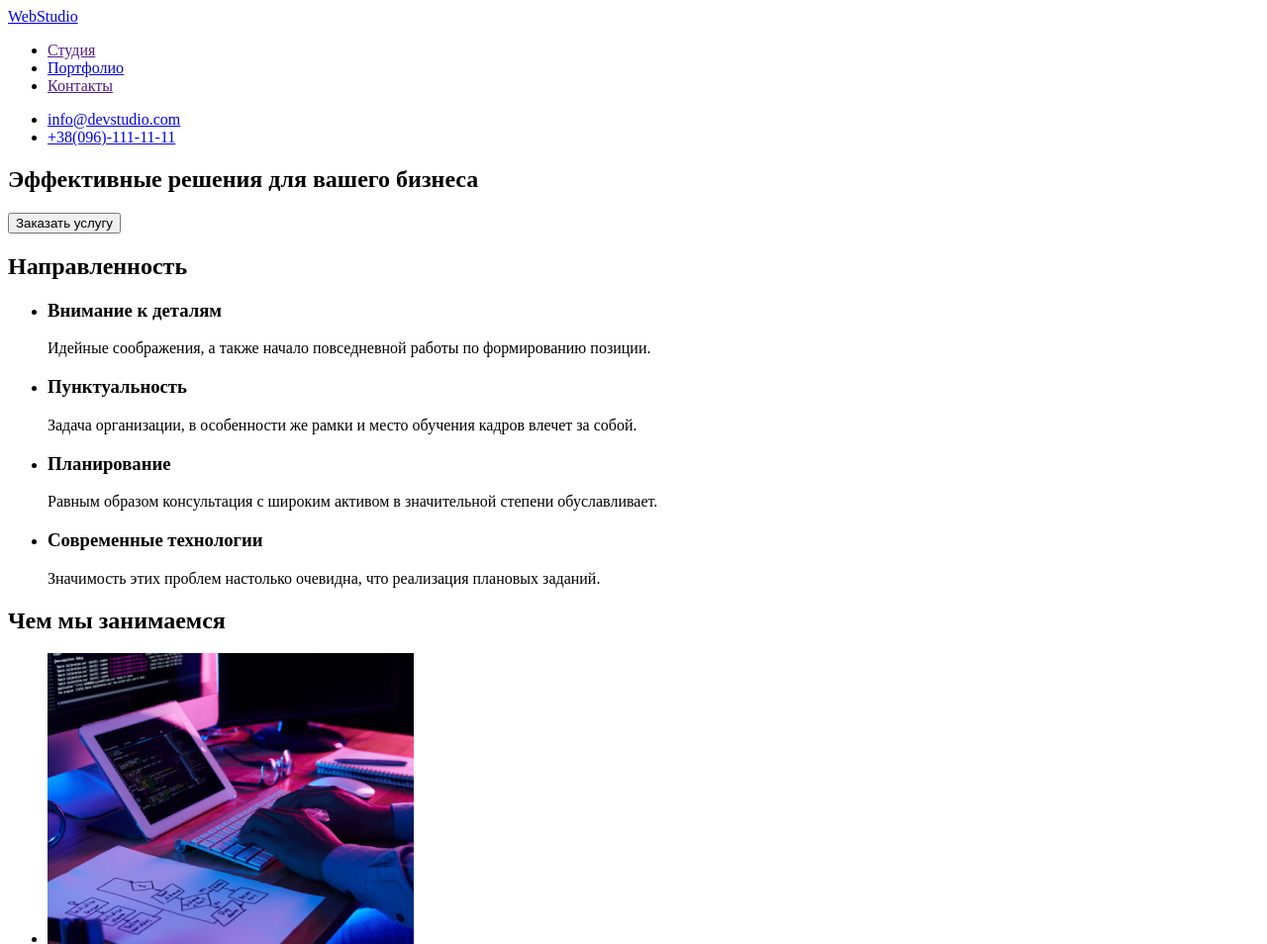
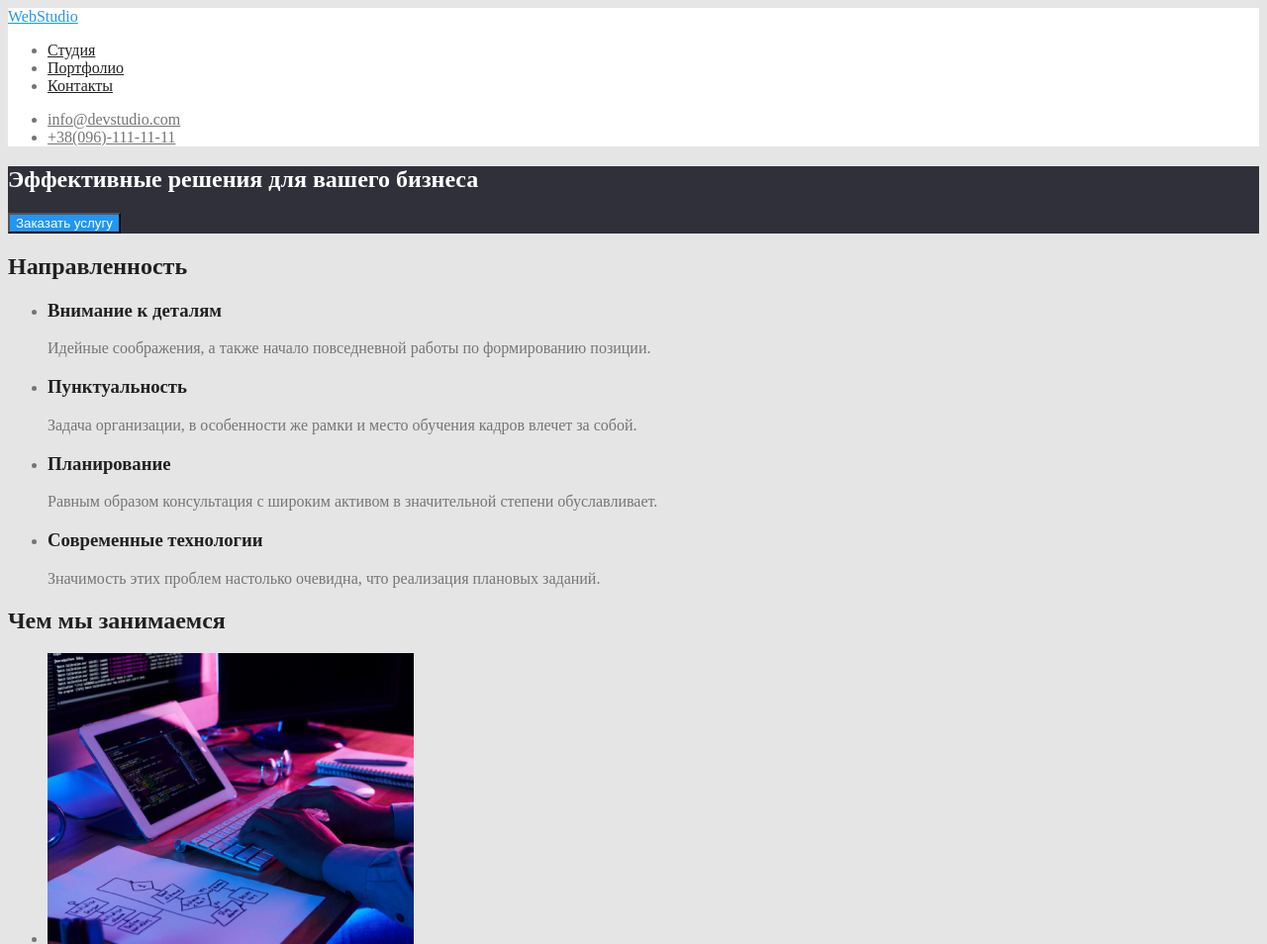
Before and after one commit to Maksim-Kazantsev/goit-markup-hw-02, a plain HTML site: page index.html in a window 1280 px wide. Shown: the top 954 px of the page at 99% size. Drawn offline with Linux system fonts and the light colour scheme.

Commit message:
add css studio

```diff
--- a/css/styles.css
+++ b/css/styles.css
@@ -0,0 +1,80 @@
+:root{
+--primary-text-color: #757575;
+--title-text-color: #212121;
+--accent-color: #2196F3;
+--active-text-color: #FFFFFF;
+--address-text-color: rgba(255, 255, 255, 0.6);
+}
+body{
+background-color: #E5E5E5;
+color: var(--primary-text-color);
+}
+/* ul { list-style: none;}*/
+/* Nav*/
+.top{
+background-color: #FFFFFF;
+}
+.logo{
+color: #2196F3;
+}
+.site-nav .link{
+color: #212121;
+}
+.site-nav .link:hover,
+.site-nav .link:focus{
+color: #2196F3;
+}
+/* Contacts*/
+.auth-nav .link{
+color: #757575;
+}
+.auth-nav .link:hover,
+.auth-nav .link:focus{
+color:  #2196F3;
+}
+/* Hero */
+.hero {
+background-color: #2F303A;
+color: #FFFFFF;
+}
+.button{
+background: #2196F3;
+color: #FFFFFF;
+cursor: pointer;
+}
+/* Section */
+.section-title {
+color: #212121;
+}
+.section-features{
+color: #212121;
+}
+.section-content{
+color: #757575;
+}
+/* Works */
+.section.background{
+background-color: #E5E5E5;
+}
+/* Team */
+.section.team{
+    background-color: #F5F4FA;
+}
+/* Footer */
+.footer{
+background-color: #2F303A;
+}
+.link-address{
+color: #FFFFFF;
+}
+.link-address:hover,
+.link-address:focus{
+color:  #2196F3;
+}
+.footer .link{
+color: #757575;
+}
+.footer .link:hover,
+.footer .link:focus{
+color:  #2196F3;
+}
--- a/index.html
+++ b/index.html
@@ -5,88 +5,95 @@
     <meta http-equiv="X-UA-Compatible" content="IE=edge">
     <meta name="viewport" content="width=device-width, initial-scale=1.0">
     <title>Document</title>
+    <link rel="stylesheet" href="./css/styles.css">
 </head>
 <body>
-<header>
+<header class="top">
+<!-- Nav -->
     <nav>
-    <a href="./index.html" >WebStudio</a>
-    <ul>
-        <li><a href="">Студия</a></li>
-        <li><a href="./portfolio.html">Портфолио</a></li>
-        <li><a href="">Контакты</a></li>
+    <a href="./index.html" class="logo">WebStudio</a>
+    <ul class="site-nav">
+        <li><a href="" class="link">Студия</a></li>
+        <li><a href="./portfolio.html" class="link">Портфолио</a></li>
+        <li><a href="" class="link">Контакты</a></li>
     </ul>
     </nav>
-    <ul>
-        <li><a href="mailto:info@devstudio.com">info@devstudio.com</a></li>
-        <li><a href="tel:+380961111111">+38(096)-111-11-11</a></li>
+<!-- Сontacts -->
+    <ul class="auth-nav">
+        <li><a href="mailto:info@devstudio.com" class='link'>info@devstudio.com</a></li>
+        <li><a href="tel:+380961111111" class='link'>+38(096)-111-11-11</a></li>
     </ul>
 </header>
 <main>
-    <section>
+<!-- Hero -->
+    <section class="hero">
         <h1>Эффективные решения для вашего бизнеса</h1>
-        <button type="button">Заказать услугу</button>
+        <button type="button" class="button">Заказать услугу</button>
     </section>
-    <section>
-        <h2>Направленность</h2>
+<!-- Works -->
+    <section  class="section background">
+        <h2 class="section-title">Направленность</h2>
         <ul>
             <li>
-                <h3>Внимание к деталям</h3>
-                <p>Идейные соображения, а также начало повседневной работы по формированию позиции.</p>
+                <h3 class="section-features">Внимание к деталям</h3>
+                <p class="section-content">Идейные соображения, а также начало повседневной работы по формированию позиции.</p>
             </li>
             <li>
-                <h3>Пунктуальность</h3>
-                <p>Задача организации, в особенности же рамки и место обучения кадров влечет за собой.</p>
+                <h3 class="section-features">Пунктуальность</h3>
+                <p class="section-content">Задача организации, в особенности же рамки и место обучения кадров влечет за собой.</p>
             </li>
             <li>
-                <h3>Планирование</h3>
-                <p>Равным образом консультация с широким активом в значительной степени обуславливает.</p>
+                <h3 class="section-features">Планирование</h3>
+                <p class="section-content">Равным образом консультация с широким активом в значительной степени обуславливает.</p>
             </li>
             <li>
-                <h3>Современные технологии</h3>
-                <p>Значимость этих проблем настолько очевидна, что реализация плановых заданий.</p>
+                <h3 class="section-features">Современные технологии</h3>
+                <p class="section-content">Значимость этих проблем настолько очевидна, что реализация плановых заданий.</p>
             </li>
         </ul>
     </section>
-    <section>
-        <h2>Чем мы занимаемся</h2>
+    <section class="section background">
+        <h2 class="section-title">Чем мы занимаемся</h2>
         <ul>
             <li><img src="./images/img-6.jpg" alt="программированием" width="370"/></li>
             <li><img src="./images/img-4.jpg" alt="Разработка приложений " width="370"/></li>
             <li><img src="./images/img-5.jpg" alt="Дизайн" width="370"/></li>
         </ul>
     </section>
-    <section>
-        <h2>Наша команда</h2>
+<!-- Team -->
+    <section class="section team">
+        <h2 class="section-title">Наша команда</h2>
         <ul>
             <li>
                 <img src="./images/img-3.jpg" alt="фото игоря демьяненко" width="270"/>
-                <h3>Игорь Демьяненко</h3>
-                <p lang="en">Product Designer</p>
+                <h3 class="section-features">Игорь Демьяненко</h3>
+                <p lang="en" class="section-content">Product Designer</p>
             </li>
             <li>
                 <img src="./images/img-2.jpg" alt="фото ольги репиной" width="270"/>
-                <h3>Ольга Репина</h3>
-                <p lang="en">Frontend Developer</p>
+                <h3 class="section-features">Ольга Репина</h3>
+                <p lang="en" class="section-content">Frontend Developer</p>
             </li>
             <li>
-                <img src="./images/img-1.jpg" alt="Николай Тарасов" width="270"/>
-                <h3>фото николая тарасова</h3>
-                <p lang="en">Marketing</p>
+                <img src="./images/img-1.jpg" alt="фото николая тарасова" width="270"/>
+                <h3 class="section-features">Николай Тарасов</h3>
+                <p lang="en" class="section-content">Marketing</p>
             </li>
             <li><img src="./images/img.jpg" alt="фото михаила ермакова" width="270"/>
-                <h3>Михаил Ермаков</h3>
-                <p lang="en">UI Designer</p>
+                <h3 class="section-features">Михаил Ермаков</h3>
+                <p lang="en" class="section-content">UI Designer</p>
             </li>
         </ul>
     </section>
 </main>
-<footer>
-    <a href="index.html">WebStudio</a>
+<!--Footer  -->
+<footer class="footer">
+    <a href="index.html" class="logo">WebStudio</a>
     <address>
         <ul>
-            <li><a href="">г. Киев, пр-т Леси Украинки, 26</a></li>
-            <li><a href="mailto:info@devstudio.com">info@devstudio.com</a></li>
-            <li><a href="tel:+380961111111">+38(096)-111-11-11</a></li>
+            <li><a href="" class="link-address">г. Киев, пр-т Леси Украинки, 26</a></li>
+            <li><a href="mailto:info@devstudio.com" class="link">info@devstudio.com</a></li>
+            <li><a href="tel:+380961111111" class="link">+38(096)-111-11-11</a></li>
         </ul>
     </address>
 </footer>
```
Also changed, not shown: portfolio.html (+22 -19 lines).
